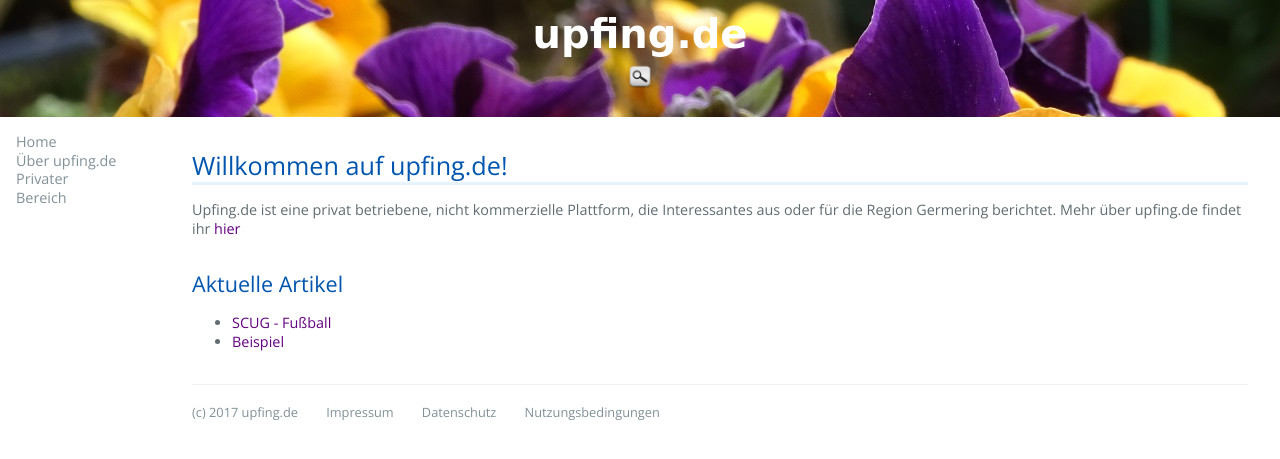
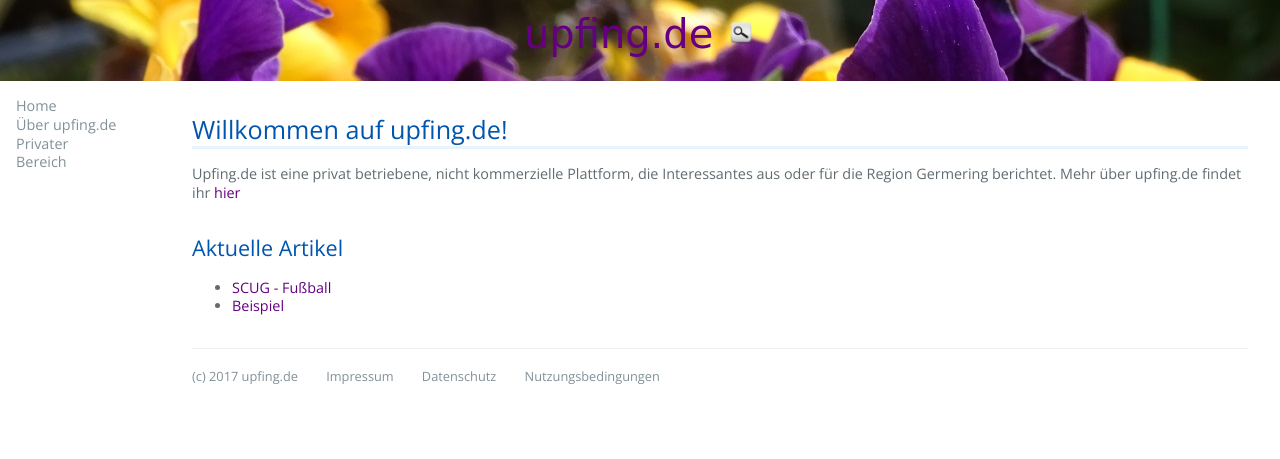
Before and after one commit to croedel/upfing, a Jekyll site: the page built from README.md, in a window 1280 px wide. Shown: the top 459 px of the page. Built offline with Jekyll 4.4.1, drawn with Linux system fonts in a browser that asks for light colours; our own code applies the rules of GitHub Pages for plain Markdown files; the repository's description, which GitHub fills in, is left out.

Commit message:
Update default.html

```diff
--- a/_layouts/default.html
+++ b/_layouts/default.html
@@ -18,7 +18,7 @@
   </head>
   <body>
     <section class="page-header">
-      <h1 class="project-name">upfing.de</h1>
+      <a href="{{ site.github.url }}" <h1 class="project-name">upfing.de</h1> </a>
       <a href="{{ site.github.url }}/search" class="nav-icon"> <img src="{{ site.github.url }}/images/search.png" height="30"> </a>
       <h2 class="project-tagline">{{ site.description | default: site.github.project_tagline }}</h2>
     </section>
```
